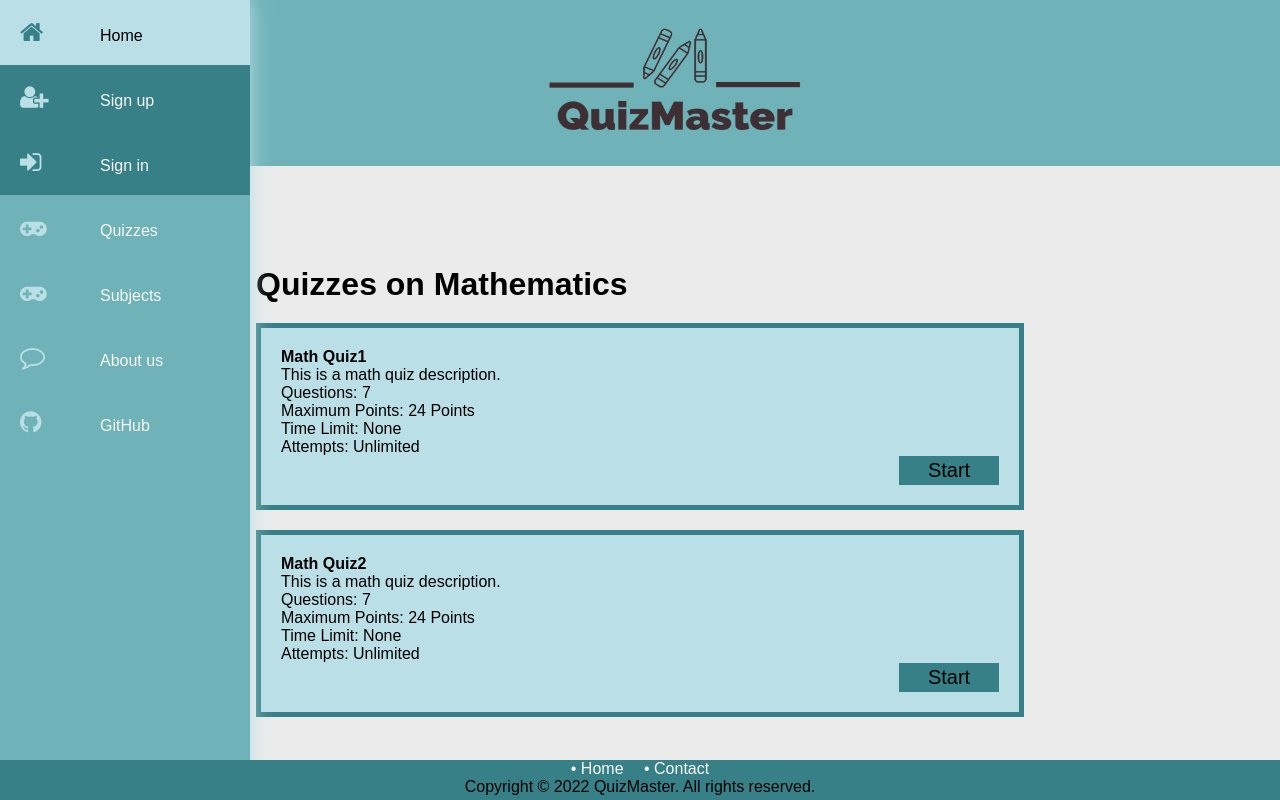
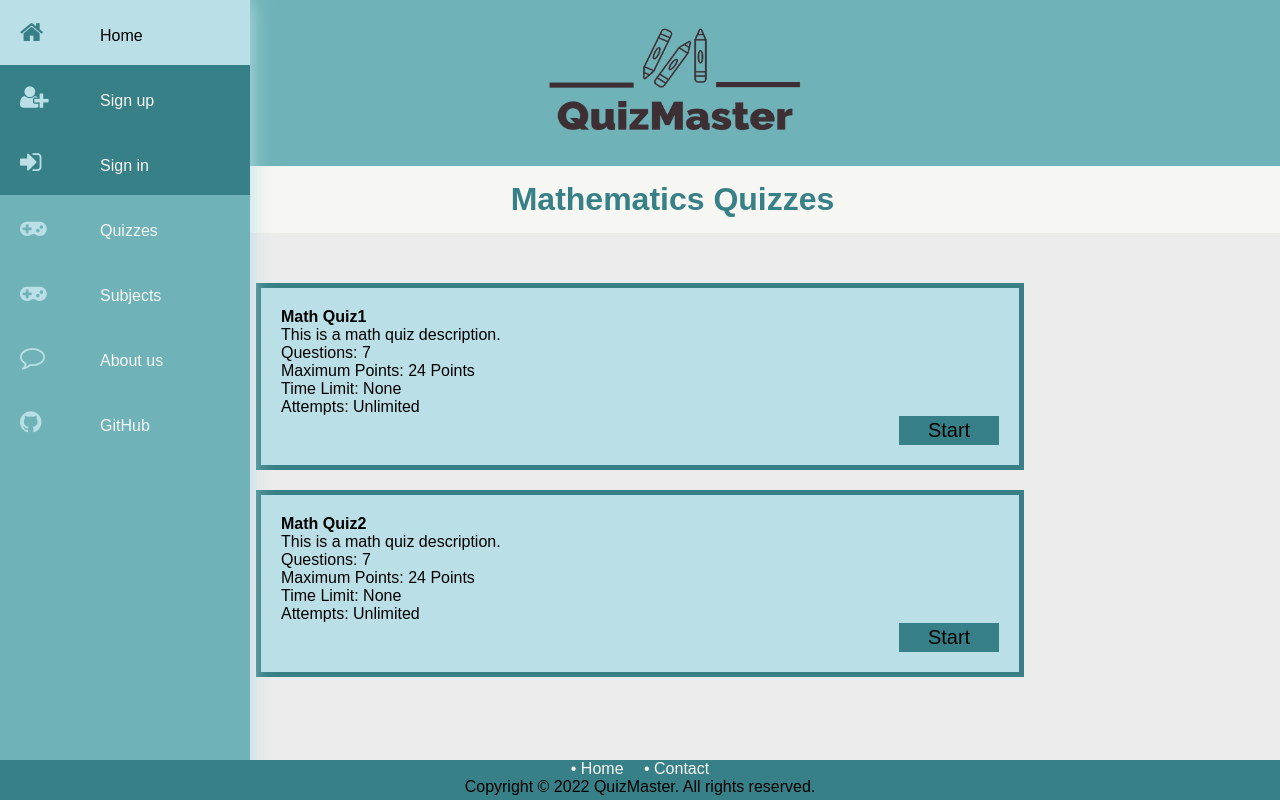
Before and after one commit to TheProctors/QuizMaster, a website built with webpack: page public/Math.html in a window 1280 px wide. Built offline with nearby package versions, Linux system fonts and the light colour scheme; some packages are replaced by stand-ins of ours; no server answers.

Commit message:
add page headings
each page heading is uniform in style and title is specific to that page

```diff
--- a/public/Math.html
+++ b/public/Math.html
@@ -18,6 +18,11 @@
     <div id="wrapper">
         <!--siteHeading div controls the title of the webpage.-->
         <div id="header"></div>
+        <div id="pageHeading">
+            <h1>Mathematics Quizzes</h1>
+        </div>
+
+
         <!--The menu bar and the main content of the page are stored in a container div.
             This helps ensure a column style layout.-->
         <div id="pageElements"></div>
@@ -28,9 +33,7 @@
         <!--Main content here.-->
 
         <div id="quizList">
-            <div id="courseHeading">
-                <h1>Quizzes on Mathematics</h1>
-            </div>
+
             <div id="quizBox">
                 <h4>Math Quiz1</h4>
                 <p>This is a math quiz description.</p>
--- a/public/css/aboutUs.css
+++ b/public/css/aboutUs.css
@@ -33,6 +33,7 @@ body {
     text-align: center;
     margin-left: 15%;
     margin-right: 15%;
+    padding-top:20px;
 }
 
 
--- a/public/css/coursePage.css
+++ b/public/css/coursePage.css
@@ -16,7 +16,7 @@ body {
     min-height: 100%;
     overflow: auto;
     text-align: center;
-    margin-top: 100px;
+    margin-top: 50px;
     margin-left: 20%;
     margin-right: 20%;
 }
@@ -30,10 +30,6 @@ body {
     margin-bottom: 20px;
 }
 
-#courseHeading {
-    text-align: left;
-    padding-bottom: 20px;
-}
 
 h4 {
     text-align: top;
--- a/public/css/indexStyleSheet.css
+++ b/public/css/indexStyleSheet.css
@@ -79,7 +79,7 @@ a {
     Now floated right for menu bar.
 */
 
-#siteDescription {
+#pageHeading {
     background-color: #F6F6F2;
     float: center;
     /*Float right now to account for menu bar.*/
```
Also changed, not shown: public/ContactUs.html (+3 -0 lines), public/Engineering.html (+4 -3 lines), public/History.html (+4 -3 lines), public/Science.html (+6 -3 lines), public/aboutUs.html (+1 -1 lines), public/css/subjects.css (+5 -4 lines), public/index.html (+1 -1 lines), public/signIn.html (+3 -0 lines), public/signUp.html (+3 -0 lines), public/subjects.html (+5 -2 lines).
